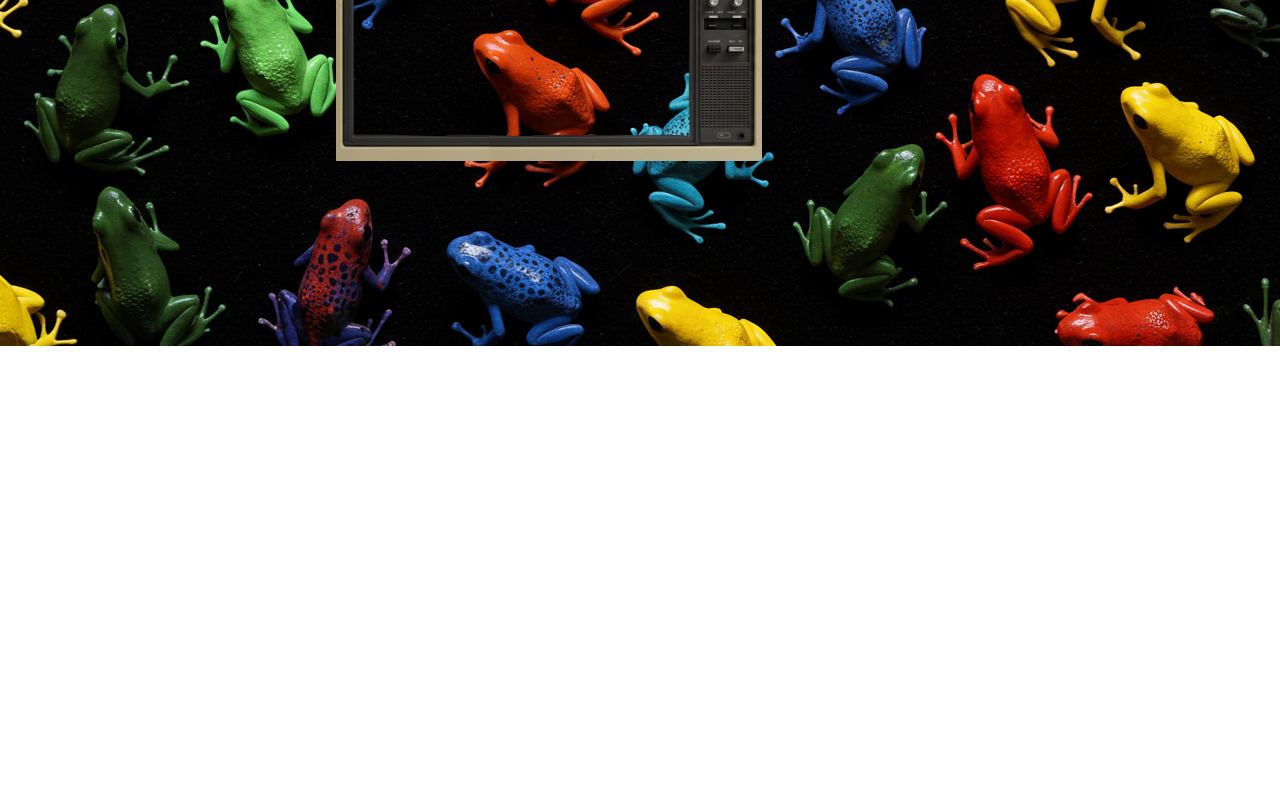
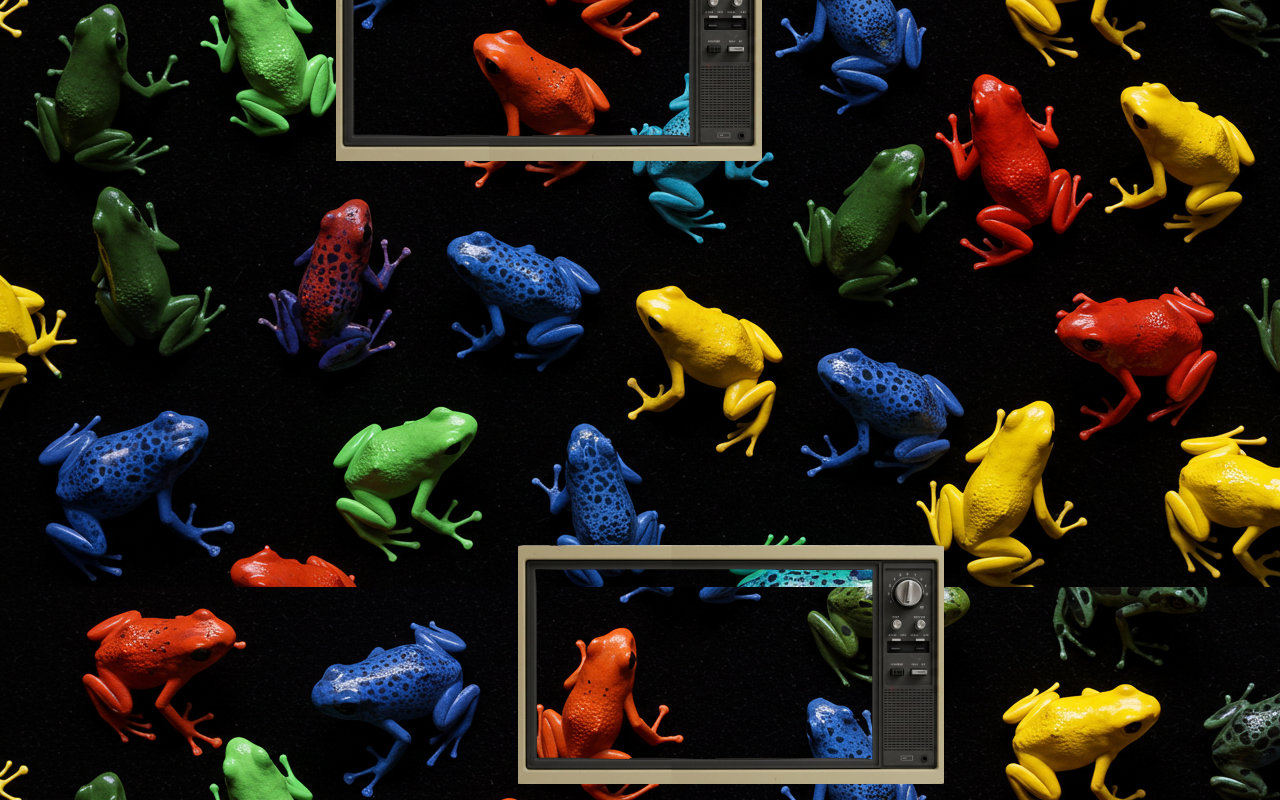
Before and after one commit to gentixyann/indofullness-app, a Next.js app: page / in a window 1280 px wide. Shown: the part 949-1749 px from the top of the page. Before the commit the page ends 1295 px from the top, so only its background shows below. Built offline with nearby package versions, Linux system fonts and the light colour scheme.

Commit message:
videoとimageをコンポーネント分け

```diff
--- a/app/page.tsx
+++ b/app/page.tsx
@@ -4,23 +4,33 @@ import React, { useState, useEffect, useCallback } from "react";
 import ReactPlayer from "react-player";
 import Image from "next/image";
 import videoUrls from "../public/json/videoUrls.json";
+import VideoSection from "@/components/VideoSection";
+import ImageSection from "@/components/ImageSection";
 
 const overlayImage = "/images/tv_frame.png";
 const frogImage = "/images/frog.gif";
 
+// 📌 画像リストを配列で管理
+const imageSources = [
+  "/images/horse.gif",
+  "/images/potate.gif",
+  "/images/monkey.gif",
+  "/images/chai.gif",
+];
+
 export default function Page() {
   const [selectedVideos, setSelectedVideos] = useState<string[]>([]);
-  const [imageVisibility, setImageVisibility] = useState<boolean[]>([
-    true,
-    true,
-    true,
-  ]);
+  const [imageVisibility, setImageVisibility] = useState<boolean[]>([]);
+
+  // 🎯 初回・画像リスト更新時に visibility 配列をセット
+  useEffect(() => {
+    setImageVisibility(Array(imageSources.length).fill(true));
+  }, []);
 
   // 🎯 ボタンで呼び出せるように useCallback でラップ
   const fetchRandomVideos = useCallback(() => {
     const shuffled = [...videoUrls].sort(() => Math.random() - 0.5);
     setSelectedVideos(shuffled.slice(0, 3));
-    setImageVisibility([true, true, true]); // 初期状態リセット
   }, []);
 
   // 🎯 初回レンダリング時に動画を取得
@@ -28,23 +38,20 @@ export default function Page() {
     fetchRandomVideos();
   }, [fetchRandomVideos]);
 
+  // 🎯 画像ごとにランダムな点滅を設定（imageSources に対して動的に処理）
   useEffect(() => {
-    if (selectedVideos.length === 0) return; // データがないときは実行しない
-
-    const intervals = selectedVideos.map((_, index) => {
-      return setInterval(() => {
+    const intervals = imageSources.map((_, index) =>
+      setInterval(() => {
         setImageVisibility((prev) => {
           const updated = [...prev];
           updated[index] = !updated[index];
           return updated;
         });
-      }, Math.random() * 4000 + 1000);
-    });
+      }, Math.random() * 4000 + 1000)
+    );
 
-    return () => {
-      intervals.forEach(clearInterval);
-    };
-  }, [selectedVideos]);
+    return () => intervals.forEach(clearInterval);
+  }, []);
 
   return (
     <div className="flex flex-col items-center max-w-screen-sm mx-auto p-4">
@@ -72,90 +79,51 @@ export default function Page() {
         {/* 1番目のセット: 動画右寄せ */}
         {selectedVideos.length > 0 && (
           <div className="flex justify-end">
-            <div className="relative aspect-video w-[70%]">
-              <ReactPlayer
-                url={selectedVideos[0]}
-                controls
-                playing
-                width="100%"
-                height="100%"
-                className="relative z-10"
-              />
-              <Image
-                src={overlayImage}
-                alt="Overlay"
-                className="absolute inset-0 z-20 pointer-events-none"
-                layout="fill"
-                objectFit="cover"
-              />
-            </div>
+            <VideoSection videoUrl={selectedVideos[0]} width="70%" />
           </div>
         )}
 
         {/* 2番目のセット: 左右に画像 */}
         <div className="flex justify-between items-end">
-          <div className="w-[80%]">
-            <Image
-              src="/images/horse.gif"
-              alt="horse"
-              className={`rounded-md transition-opacity duration-500 ${
-                imageVisibility[0] ? "opacity-100" : "opacity-0"
-              }`}
-              width={500}
-              height={500}
-            />
-          </div>
-
-          <div className="w-[50%]">
-            <Image
-              src="/images/potate.gif"
-              alt="horse"
-              className={`rounded-md transition-opacity duration-500 ${
-                imageVisibility[1] ? "opacity-100" : "opacity-0"
-              }`}
-              width={500}
-              height={500}
-            />
-          </div>
+          <ImageSection
+            imageSrc={imageSources[0]}
+            width="80%"
+            isVisible={imageVisibility[0]}
+          />
+          <ImageSection
+            imageSrc={imageSources[1]}
+            width="50%"
+            isVisible={imageVisibility[1]}
+          />
         </div>
 
         {/* 3番目のセット: 動画左寄せ */}
         {selectedVideos.length > 1 && (
           <div className="flex justify-start">
-            <div className="relative aspect-video w-[70%]">
-              <ReactPlayer
-                url={selectedVideos[1]}
-                controls
-                playing
-                width="100%"
-                height="100%"
-                className="relative z-10"
-              />
-              <Image
-                src={overlayImage}
-                alt="Overlay"
-                className="absolute inset-0 z-20 pointer-events-none"
-                layout="fill"
-                objectFit="cover"
-              />
-            </div>
+            <VideoSection videoUrl={selectedVideos[1]} width="70%" />
           </div>
         )}
 
-        {/* 4番目のセット: 画像右寄せ */}
-        <div className="flex justify-end">
-          <div className="w-[30%]">
-            <Image
-              src={frogImage}
-              alt="frogImage"
-              className={`rounded-md transition-opacity duration-500 ${
-                imageVisibility[2] ? "opacity-100" : "opacity-0"
-              }`}
-              width={300}
-              height={200}
-            />
+        {/* 4番目のセット: 左右に画像 */}
+        <div className="flex justify-between items-center -mr-20">
+          <ImageSection
+            imageSrc={imageSources[2]}
+            width="50%"
+            isVisible={imageVisibility[2]}
+          />
+          <ImageSection
+            imageSrc={imageSources[3]}
+            width="80%"
+            isVisible={imageVisibility[3]}
+          />
+        </div>
+
+        {/* 5番目のセット: 右に動画 */}
+        {selectedVideos.length > 2 && (
+          <div className="flex justify-end">
+            <VideoSection videoUrl={selectedVideos[2]} width="70%" />
           </div>
-        </div>
+        )}
       </div>
     </div>
   );
--- a/components/ImageSection.tsx
+++ b/components/ImageSection.tsx
@@ -7,29 +7,25 @@ import Image from "next/image";
 
 interface ImageSectionProps {
   imageSrc: string;
-  isVisible: boolean; // 表示・非表示の状態を管理
-  isFullWidth: boolean; // 横幅を管理
+  width?: string;
+  isVisible: boolean;
 }
 
 export default function ImageSection({
   imageSrc,
+  width = "70%",
   isVisible,
-  isFullWidth,
 }: ImageSectionProps) {
   return (
-    <div
-      className={`${
-        isFullWidth ? "w-full" : "w-[30%]"
-      } mx-auto mb-4 flex justify-center`}
-    >
+    <div style={{ width }}>
       <Image
         src={imageSrc}
-        alt="Related Image"
-        width={300}
-        height={200}
+        alt="gif"
         className={`rounded-md transition-opacity duration-500 ${
           isVisible ? "opacity-100" : "opacity-0"
         }`}
+        width={500}
+        height={500}
       />
     </div>
   );
--- a/components/VideoSection.tsx
+++ b/components/VideoSection.tsx
@@ -4,23 +4,36 @@
 
 import React from "react";
 import ReactPlayer from "react-player";
+import Image from "next/image";
 
 interface VideoSectionProps {
   videoUrl: string;
-  isFullWidth: boolean; // 横幅を管理
+  width?: string;
 }
+
+const overlayImage = "/images/tv_frame.png";
 
 export default function VideoSection({
   videoUrl,
-  isFullWidth,
+  width = "70%",
 }: VideoSectionProps) {
   return (
-    <div
-      className={`${
-        isFullWidth ? "w-full" : "w-[70%]"
-      } mx-auto mb-4 rounded-md overflow-hidden`}
-    >
-      <ReactPlayer url={videoUrl} controls playing width="100%" height="100%" />
+    <div className="relative aspect-video" style={{ width }}>
+      <ReactPlayer
+        url={videoUrl}
+        controls
+        playing
+        width="100%"
+        height="100%"
+        className="relative z-10"
+      />
+      <Image
+        src={overlayImage}
+        alt="Overlay"
+        className="absolute inset-0 z-20 pointer-events-none"
+        layout="fill"
+        objectFit="cover"
+      />
     </div>
   );
 }
```
